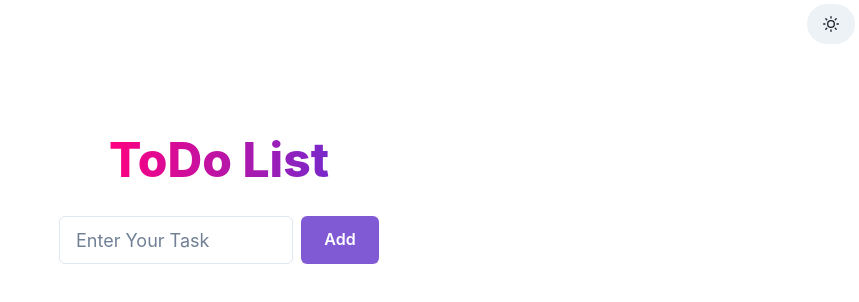
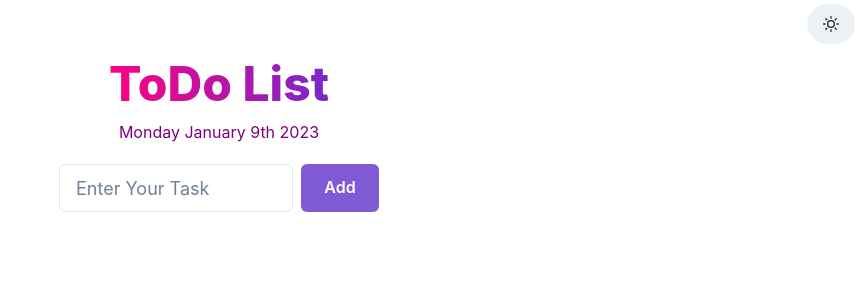
Before and after one commit to munghkawng/todolist-using-redux-toolkit, a React (Create React App) app: page / in a window 1280 px wide. Shown: the top 302 px of the page, without its empty margins (421-1280 px from the left). Built offline with nearby package versions, Linux system fonts and the light colour scheme.

Commit message:
add date feature

```diff
--- a/package.json
+++ b/package.json
@@ -12,6 +12,7 @@
     "@testing-library/react": "^13.4.0",
     "@testing-library/user-event": "^13.5.0",
     "framer-motion": "^8.2.4",
+    "moment": "^2.29.4",
     "react": "^18.2.0",
     "react-dom": "^18.2.0",
     "react-redux": "^8.0.5",
--- a/src/App.js
+++ b/src/App.js
@@ -1,7 +1,7 @@
 import "./App.css";
 import UpdateModal from "./components/UpdateModal";
 import theme from "./theme";
-
+import moment from "moment";
 import {
   ChakraProvider,
   Box,
@@ -14,6 +14,7 @@ import {
   Spacer,
   Checkbox,
   useToast,
+  Heading,
 } from "@chakra-ui/react";
 
 import { useSelector, useDispatch } from "react-redux";
@@ -70,10 +71,11 @@ function App() {
       <Flex justify="flex-end" mx="1" my="1">
         <ColorModeToggler />
       </Flex>
+
       {updateTask && <UpdateModal />}
       {isOpen && <DeleteModal />}
-      <Box mt="20">
-        <Center mb="5">
+      <Box>
+        <Center>
           <Text
             bgGradient="linear(to-l, #7928CA, #FF0080)"
             bgClip="text"
@@ -83,6 +85,9 @@ function App() {
             ToDo List
           </Text>
         </Center>
+        <Flex justify="center" mb="5">
+          <Text color="purple">{moment().format("dddd MMMM Do YYYY")}</Text>
+        </Flex>
         {/* add goal section */}
         <Box w={{ base: "90%", md: "25%" }} m="auto">
           <form>
```
Also changed, not shown: 1 other file (tests, documents, lock files or other folders).
